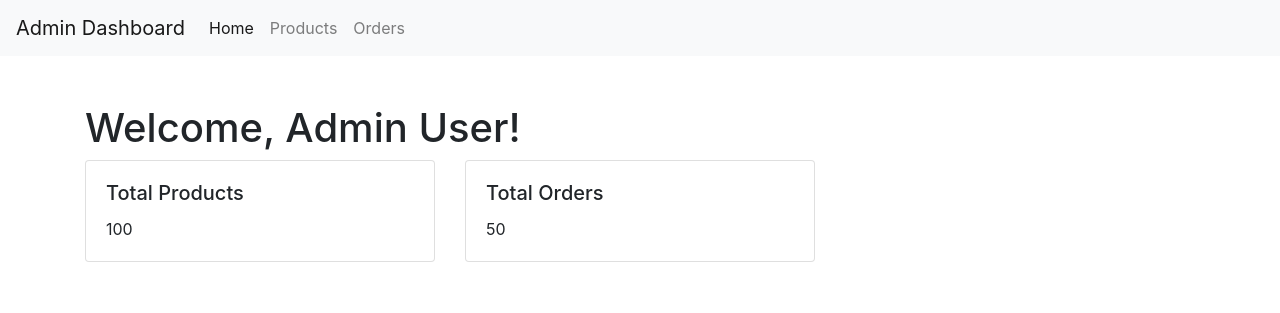
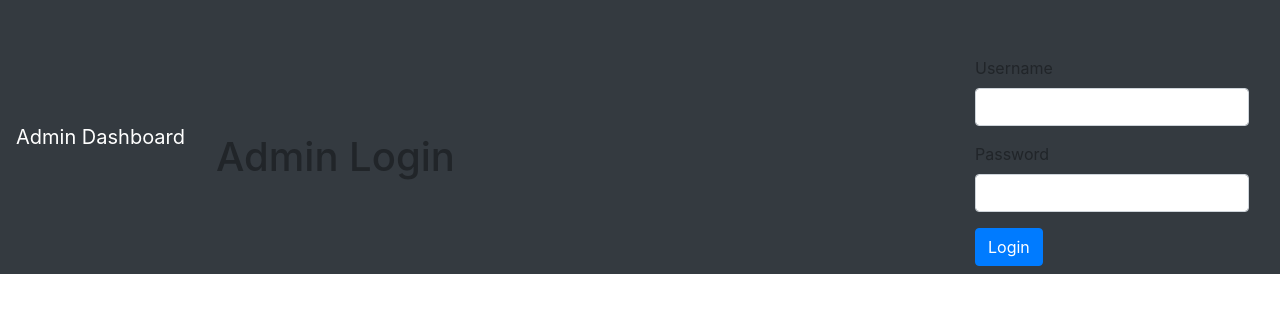
Before and after one commit to Mkalbani/e-commerce-app, a Flask app: page /admin/login in a window 1280 px wide. Shown: the top 313 px of the page. Run offline with Flask 3, Linux system fonts and the light colour scheme; some libraries are stand-ins or nearby versions.

Commit message:
modified admin/login

```diff
--- a/app.py
+++ b/app.py
@@ -3,14 +3,11 @@ from flask_sqlalchemy import SQLAlchemy
 from flask_login import LoginManager, UserMixin, login_user, login_required, logout_user, current_user
 from flask_wtf import FlaskForm
 from wtforms import StringField, PasswordField, SubmitField
-from wtforms.validators import InputRequired, Length, ValidationError, Email  # Import the Email validator
+from wtforms.validators import InputRequired, Length, ValidationError, Email
 from flask_bcrypt import Bcrypt
 from flask_mail import Mail, Message
-from werkzeug.urls import url_decode
 import os
 from dotenv import load_dotenv
-
-
 
 app = Flask(__name__)
 app.app_context().push()
@@ -19,12 +16,16 @@ db = SQLAlchemy(app)
 bcrypt = Bcrypt(app)
 
 load_dotenv()
-PWD= os.getenv('PWD')
+PWD = os.getenv('PWD')
+admin_credentials = {
+    "admin1": "password1",
+    "user_admin": f"{PWD}",
+}
 
 # Generate a random secret key
 secret_key = os.urandom(24)
 app.secret_key = secret_key
-PWD = 'poiqwe21'
+
 # Define User and AdminUser models
 class User(db.Model, UserMixin):
     id = db.Column(db.Integer, primary_key=True)
@@ -39,24 +40,20 @@ class AdminUser(db.Model, UserMixin):
     password = db.Column(db.String(100), nullable=False)
     is_admin = db.Column(db.Boolean, default=False)  # Flag to indicate admin status
 
-def create_admin_user():
-    # Check if an admin user with the desired username exists
-    existing_admin = AdminUser.query.filter_by(username='admin_user').first()
-    if not existing_admin:
-        # Create a new admin user with the desired username and password
-        admin_password = PWD
-        hashed_password = bcrypt.generate_password_hash(admin_password).decode('utf-8')
-        admin_user = AdminUser(username='admin_user', password=hashed_password, is_admin=True)
-        admin_user = AdminUser(username='admin_user', email='admin@example.com', password=hashed_password, is_admin=True)
+# Helper function to create an admin user if it doesn't exist
+# def create_admin_user():
+#     existing_admin = AdminUser.query.filter_by(username='admin_user').first()
+#     if not existing_admin:
+#         admin_password = PWD
+#         hashed_password = bcrypt.generate_password_hash(admin_password).decode('utf-8')
+#         admin_user = AdminUser(username='admin_user', password=hashed_password, is_admin=True, email='admin@example.com')
+#         db.session.add(admin_user)
+#         db.session.commit()
+#         print("Admin user created successfully.")
+#     else:
+#         print("Admin user already exists.")
 
-        # Add the admin user to the database
-        db.session.add(admin_user)
-        db.session.commit()
-        print("Admin user created successfully.")
-    else:
-        print("Admin user already exists.")
-
-# Call the create_admin_user function to create the admin user (comment this line after running it once)
+# # Call the create_admin_user function to create the admin user (comment this line after running it once)
 # create_admin_user()
 
 # Initialize Flask-Login
@@ -65,19 +62,21 @@ login_manager.init_app(app)
 
 @login_manager.user_loader
 def load_user(user_id):
-    # Implement a function to load a user by their ID
-    return User.query.get(int(user_id))
+    user = User.query.get(int(user_id))
+    if user is not None and user.is_admin:
+        return user
+    else:
+        return None
 
+
+# Define registration form
 class RegisterForm(FlaskForm):
     username = StringField(validators=[
         InputRequired(), Length(min=4, max=20)], render_kw={"placeholder": "Username"})
-
     email = StringField(validators=[
         InputRequired(), Email(message='Invalid email'), Length(max=100)], render_kw={"placeholder": "Email"})
-
     password = PasswordField(validators=[
         InputRequired(), Length(min=8, max=20)], render_kw={"placeholder": "Password"})
-
     submit = SubmitField('Register')
 
     def validate_username(self, username):
@@ -94,46 +93,20 @@ class RegisterForm(FlaskForm):
             raise ValidationError(
                 'That email address is already registered. Please use a different one.')
 
-
+# Define login form
 class LoginForm(FlaskForm):
     username = StringField(validators=[
-                           InputRequired(), Length(min=4, max=20)], render_kw={"placeholder": "Username"})
-
+        InputRequired(), Length(min=4, max=20)], render_kw={"placeholder": "Username"})
     password = PasswordField(validators=[
-                             InputRequired(), Length(min=8, max=20)], render_kw={"placeholder": "Password"})
-
+        InputRequired(), Length(min=8, max=20)], render_kw={"placeholder": "Password"})
     submit = SubmitField('Login')
 
-@app.route('/login', methods=['GET', 'POST'])
-def login():
-    form = LoginForm()
-    if form.validate_on_submit():
-        user = User.query.filter_by(username=form.username.data).first()
-        if user:
-            if bcrypt.check_password_hash(user.password, form.password.data):
-                login_user(user)
-                return redirect(url_for('index'))
-    return render_template('user-login.html', form=form, user=current_user)  # Pass 'user' here
-
-@app.route('/logout')
-@login_required
-def logout():
-    logout_user()  # This logs the user out
-    flash('You have been logged out', 'success')
-    return redirect(url_for('login'))  # Redirect to the home page or another appropriate page
-
-@app.route('/register', methods=['GET', 'POST'])
-def register():
-  form = RegisterForm()
-
-  if form.validate_on_submit():
-    hashed_password = bcrypt.generate_password_hash(form.password.data)
-    new_user = User(username=form.username.data, email=form.email.data, password=hashed_password) # Include the email field
-    db.session.add(new_user)
-    db.session.commit()
-    return redirect(url_for('index', user=current_user))
-
-  return render_template('register.html', form=form)
+class AdminLoginForm(FlaskForm):
+    username = StringField(validators=[
+        InputRequired(), Length(min=4, max=20)], render_kw={"placeholder": "Username"})
+    password = PasswordField(validators=[
+        InputRequired(), Length(min=8, max=20)], render_kw={"placeholder": "Password"})
+    submit = SubmitField('Login')
 
 # Define Product and Order models
 class Product(db.Model):
@@ -149,17 +122,47 @@ class Order(db.Model):
     quantity = db.Column(db.Integer, nullable=False)
     product = db.relationship('Product', backref=db.backref('orders', lazy=True))
 
-# Routes
 
+@app.route('/login', methods=['GET', 'POST'])
+def login():
+    form = LoginForm()
+    if form.validate_on_submit():
+        user = User.query.filter_by(username=form.username.data).first()
+        if user:
+            if bcrypt.check_password_hash(user.password, form.password.data):
+                login_user(user)
+                return redirect(url_for('index'))
+    return render_template('user-login.html', form=form, user=current_user)
+
+@app.route('/logout')
+@login_required
+def logout():
+    logout_user()
+    flash('You have been logged out', 'success')
+    return redirect(url_for('login'))
+
+@app.route('/register', methods=['GET', 'POST'])
+def register():
+    form = RegisterForm()
+    if form.validate_on_submit():
+        hashed_password = bcrypt.generate_password_hash(form.password.data)
+        new_user = User(username=form.username.data, email=form.email.data, password=hashed_password)
+        db.session.add(new_user)
+        db.session.commit()
+        return redirect(url_for('index', user=current_user))
+    return render_template('register.html', form=form)
+
+# Route: Home Page
 @app.route('/')
 def index():
     products = Product.query.all()
-    return render_template('index.html', products=products, user=current_user)  # Pass 'user' here
-#only admin can add product
-@app.route('/add_product', methods=['POST'])
+    return render_template('index.html', products=products, user=current_user)
+
+# Route: Add Product (only for admin users)
+@app.route('/admin/add_product', methods=['POST'])
 @login_required
 def add_product():
-    if not current_user.is_admin:  # Check if the current user is an admin
+    if not current_user.is_admin:
         flash('Only admins can add products', 'danger')
         return redirect(url_for('index'))
 
@@ -174,6 +177,7 @@ def add_product():
         flash('Product added successfully', 'success')
     return redirect(url_for('index'))
 
+# Route: Place Order
 @app.route('/place_order', methods=['POST'])
 @login_required
 def place_order():
@@ -193,64 +197,59 @@ def place_order():
 
     return redirect(url_for('index'))
 
-@app.route('/checkout', methods=['POST'])
+# Route: Checkout
+@app.route('/checkout', methods=['GET', 'POST'])
 @login_required
 def checkout():
-    # Ensure only authenticated users can place orders
     if not current_user.is_authenticated:
         flash('You must be logged in to place an order.', 'danger')
-        return redirect(url_for('login'))  # Replace 'login' with your login route
+        return redirect(url_for('login'))
 
-    # Create an order record in the database
-    order = Order(user_id=current_user.id, items=current_user.cart_items)
-    db.session.add(order)
-    db.session.commit()
+    if request.method == 'GET':
+        # Display the checkout page
+        return render_template('order_summary.html')
+    else:
+        # Process payment and update product stock levels (replace with actual code)
+        # Send order confirmation email (replace with actual code)
+        flash('Order placed successfully', 'success')
+        return redirect(url_for('order_summary.html'))
 
-    # Process payment (if applicable) - Replace with payment processing code
-
-    # Update product stock levels - Replace with code to adjust stock levels
-    for item in current_user.cart_items:
-        product = Product.query.get(item.product_id)
-        if product:
-            # Reduce the stock by the quantity ordered
-            product.stock -= item.quantity
-            db.session.commit()
-    # Send order confirmation email - Replace with email sending code
-    if current_user.email:
-        mail = Mail(app)  # Initialize Flask-Mail with your app
-        msg = Message('Order Confirmation', sender='your_email@example.com', recipients=[current_user.email])
-        msg.body = 'Thank you for your order. Your order details: [insert order details here]'
-        mail.send(msg)
-    # Redirect the user to a success page or order summary
-    flash('Order placed successfully', 'success')
-    return redirect(url_for('order_summary'))
-
+# Route: Order Summary
 @app.route('/order_summary')
 def order_summary():
-    # Render the order summary page
-    # Include code to display order details and any necessary information
     return render_template('order_summary.html')
+
+# Route: Admin Login
+import os
 
 @app.route('/admin/login', methods=['GET', 'POST'])
 def admin_login():
-    form = LoginForm()  # Use the same LoginForm class
-    if form.validate_on_submit():
-        admin_user = AdminUser.query.filter_by(username=form.username.data).first()
-        if admin_user:
-            if bcrypt.check_password_hash(admin_user.password, form.password.data):
-                login_user(admin_user)
-                return redirect(url_for('admin_dashboard'))  # Redirect to the admin dashboard
-    return render_template('admin-login.html', form=form, user=current_user)
+    form = AdminLoginForm()
 
+    admin_user = AdminUser.query.filter_by(username=form.username.data).first()
+
+    admin_username = form.username.data
+    admin_password = form.password.data
+
+    if admin_username in admin_credentials and admin_password == admin_credentials[admin_username]:
+        login_user(admin_user)
+        return redirect(url_for('admin_dashboard'))
+    else:
+        flash('Invalid admin credentials.', 'danger')
+
+    return render_template('admin-login.html', form=form)
+
+
+
+# Route: Admin Dashboard (only for admin users)
 @app.route('/admin/dashboard', methods=['GET', 'POST'])
-@login_required  # Require authentication for the admin dashboard
+@login_required
 def admin_dashboard():
     if not current_user.is_admin:
         flash("You do not have permission to access this page.", "danger")
-        return redirect(url_for('index'))  # Redirect to a suitable page
+        return redirect(url_for('index'))
 
     if request.method == 'POST':
-        # Handle the form submission to add a new product
         name = request.form['name']
         description = request.form['description']
         stock = request.form['stock']
@@ -260,10 +259,58 @@ def admin_dashboard():
         db.session.commit()
         flash('Product added successfully', 'success')
 
-    # Implement admin dashboard logic here
-    # You can render a template or handle admin actions here
     return render_template('admin_dashboard.html')
+
+@app.route('/admin/products/edit/<int:product_id>', methods=['GET', 'POST'])
+@login_required
+def admin_edit_product(product_id):
+    if not current_user.is_admin:
+        flash('Only admins can edit products', 'danger')
+        return redirect(url_for('index'))
+
+    product = Product.query.get(product_id)
+    if product is None:
+        flash('Product not found', 'danger')
+        return redirect(url_for('admin_products'))
+
+    form = Product(obj=product)
+    if form.validate_on_submit():
+        product.name = form.name.data
+        product.description = form.description.data
+        product.stock = form.stock.data
+        product.price = form.price.data
+        db.session.commit()
+        flash('Product updated successfully', 'success')
+        return redirect(url_for('admin_products'))
+
+    return render_template('admin-edit-product.html', form=form, product=product)
+
+@app.route('/admin/products/delete/<int:product_id>')
+@login_required
+def admin_delete_product(product_id):
+    if not current_user.is_admin:
+        flash('Only admins can delete products', 'danger')
+        return redirect(url_for('index'))
+
+    product = Product.query.get(product_id)
+    if product is None:
+        flash('Product not found', 'danger')
+        return redirect(url_for('admin_products'))
+
+    db.session.delete(product)
+    db.session.commit()
+    flash('Product deleted successfully', 'success')
+    return redirect(url_for('admin_products'))
+
+@app.route('/admin/logout')
+@login_required
+def admin_logout():
+    logout_user()
+    flash('You have been logged out successfully', 'success')
+    return redirect(url_for('index'))
+
 
 if __name__ == '__main__':
     db.create_all()
-    app.run(debug=True)
+    app.debug = True
+    app.run
--- a/templates/admin-login.html
+++ b/templates/admin-login.html
@@ -8,50 +8,50 @@
     <link rel="stylesheet" href="https://maxcdn.bootstrapcdn.com/bootstrap/4.5.2/css/bootstrap.min.css">
     <!-- Add your custom CSS styles here -->
     <link rel="stylesheet" href="custom.css">
+    <!-- Add futuristic CSS styles -->
+    <style>
+        /* Style for the navbar */
+        .futuristic-navbar {
+            background-color: #333; /* Dark background */
+        }
+
+        /* Style for navigation links */
+        .futuristic-navbar .navbar-nav .nav-link {
+            color: #fff; /* White text color */
+            transition: color 0.2s; /* Smooth color transition */
+        }
+
+        /* Hover effect for navigation links */
+        .futuristic-navbar .navbar-nav .nav-link:hover {
+            color: #00bcd4; /* Hover color (e.g., teal) */
+        }
+
+        /* Style for the active navigation link */
+        .futuristic-navbar .navbar-nav .nav-item.active .nav-link {
+            color: #00bcd4; /* Active link color (e.g., teal) */
+        }
+    </style>
 </head>
 <body>
-    <nav class="navbar navbar-expand-lg navbar-light bg-light">
+    <nav class="navbar navbar-expand-lg navbar-dark bg-dark futuristic-navbar">
         <a class="navbar-brand" href="#">Admin Dashboard</a>
         <!-- Add your navigation links here -->
-        <div class="collapse navbar-collapse" id="navbarNav">
-            <ul class="navbar-nav">
-                <li class="nav-item active">
-                    <a class="nav-link" href="#">Home <span class="sr-only">(current)</span></a>
-                </li>
-                <li class="nav-item">
-                    <a class="nav-link" href="#">Products</a>
-                </li>
-                <li class="nav-item">
-                    <a class="nav-link" href="#">Orders</a>
-                </li>
-                <!-- Add more navigation links if needed -->
-            </ul>
+        <div class="container mt-5">
+            <h1>Admin Login</h1>
+            <form action="{{ url_for('admin_login') }}" method="post">
+                <div class="form-group">
+                    <label for="username">Username</label>
+                    <input type="text" class="form-control" name="username" id="username" required>
+                </div>
+                <div class="form-group">
+                    <label for="password">Password</label>
+                    <input type="password" class="form-control" name="password" id="password" required>
+                </div>
+                <button type="submit" class="btn btn-primary">Login</button>
+            </form>
         </div>
+
     </nav>
-
-    <div class="container mt-5">
-        <h1>Welcome, Admin User!</h1>
-        <div class="row">
-            <div class="col-md-4">
-                <!-- Add widgets or statistics here -->
-                <div class="card">
-                    <div class="card-body">
-                        <h5 class="card-title">Total Products</h5>
-                        <p class="card-text">100</p>
-                    </div>
-                </div>
-            </div>
-            <div class="col-md-4">
-                <!-- Add more widgets or statistics here -->
-                <div class="card">
-                    <div class="card-body">
-                        <h5 class="card-title">Total Orders</h5>
-                        <p class="card-text">50</p>
-                    </div>
-                </div>
-            </div>
-        </div>
-    </div>
 
     <!-- Add Bootstrap JS and jQuery (required for Bootstrap) -->
     <script src="https://code.jquery.com/jquery-3.5.1.slim.min.js"></script>
```
Also changed, not shown: templates/admin_dashboard.html (+47 -15 lines), templates/index.html (+20 -7 lines), templates/order_summary.html (+48 -1 lines), templates/register.html (+24 -1 lines), templates/user-login.html (+24 -1 lines), inventory.db (added).
